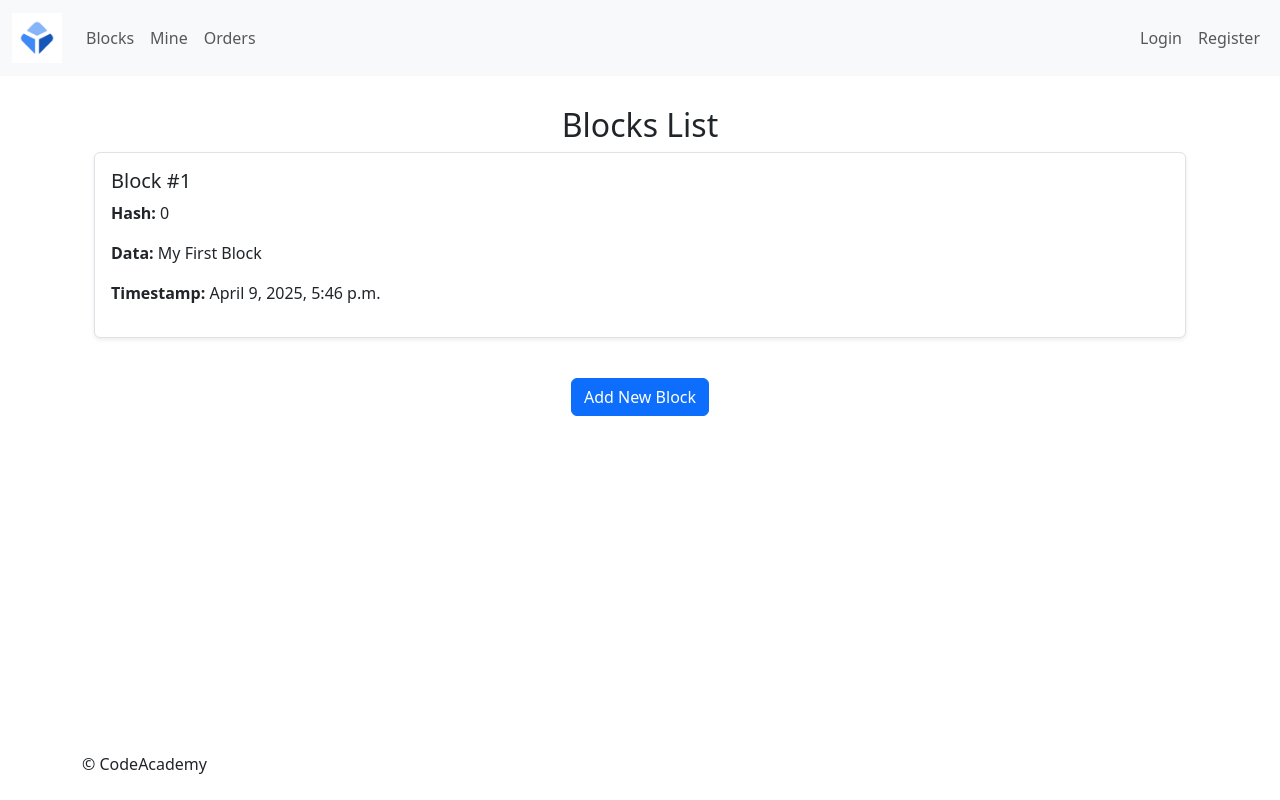
After one commit to GretaJ975/Blockchain, a Django app: page /blocks/ in a window 1280 px wide. The commit adds this page. Run offline with Django 5.2, Linux system fonts and the light colour scheme; data comes from the database, SQL or seed files in the repository; both versions use the stored data as it was after the commit.

Commit message:
Add changes

```diff
--- a/blockchain/models.py
+++ b/blockchain/models.py
@@ -12,7 +12,7 @@ from PIL import Image
 
 
 class Block(models.Model):
-    index = models.IntegerField()
+    index = models.IntegerField(null = True, blank = True)
     timestamp = models.DateTimeField(default=datetime.utcnow)
     data = models.TextField()
     previous_hash = models.CharField(max_length=64)
@@ -22,14 +22,13 @@ class Block(models.Model):
 
 
     def save(self, *args, **kwargs):
-        # Set the 'index' field automatically before saving
-        if not self.index:  # Only set the index if it's not already set
-            last_block = Block.objects.all()
-            last_block = Block.objects.all().order_by('-index').first()
-            if last_block:
-                self.index = last_block.index + 1
-            else:
-                self.index = 1  # The first block in the chain will have index 1
+
+        if block := Block.objects.last():
+            self.previous_hash= block.hash
+        else:
+            self.previous_hash="0"
+        self.hash= self.compute_hash
+
         super().save(*args, **kwargs)
 
 
@@ -48,23 +47,18 @@ class Block(models.Model):
         }, sort_keys=True).encode()
         return hashlib.sha256(block_data).hexdigest()
 
-    def generate_hash(self):
-        block_string = f"{self.index}{self.previous_hash}{self.timestamp}{self.data}".encode()
-        return hashlib.sha256(block_string).hexdigest()
 
     @staticmethod
     def get_latest_block():
         return Block.objects.order_by('-index').first()
 
 class CreateMine(models.Model):
+    block = models.OneToOneField (Block, on_delete= models.CASCADE)
     timestamp = models.DateTimeField(auto_now_add=True)
     previous_hash = models.CharField(max_length=64, blank=True, null=True)
     data = models.TextField()
     hash = models.CharField(max_length=64, unique=True, blank=True)
 
-    def __init__(self, *args, **kwargs):
-        super().__init__(args, kwargs)
-        self.id = None
 
     def save(self, *args, **kwargs):
         if not self.hash:
--- a/blockchain/templates/blockchain/base.html
+++ b/blockchain/templates/blockchain/base.html
@@ -27,7 +27,7 @@
         <div class="collapse navbar-collapse" id="navbarNav">
           <ul class="navbar-nav w-100">
             <li class="nav-item">
-              <a class="nav-link" href="{% url 'block' %}">Block</a>
+              <a class="nav-link" href="{% url 'blocks' %}">Blocks</a>
             </li>
 
             <li class="nav-item">
--- /dev/null
+++ b/blockchain/templates/blockchain/block_list.html
@@ -0,0 +1,28 @@
+{% extends 'blockchain/base.html' %}
+
+{% block title %}Blockchain Viewer{% endblock %}
+
+{% block content %}
+<div class="container">
+    <h2 class="text-center">Blocks List</h2>
+
+    {% if blocks %}
+        <div class="list-group">
+            {% for block in blocks %}
+                <div class="list-group-item mb-3 p-3 border rounded shadow-sm">
+                    <h5>Block #{{ forloop.counter }}</h5>
+                    <p><strong>Hash:</strong> {{ block.hash }}</p>
+                    <p><strong>Data:</strong> {{ block.data }}</p>
+                    <p><strong>Timestamp:</strong> {{ block.timestamp }}</p>
+                </div>
+            {% endfor %}
+        </div>
+    {% else %}
+        <p class="text-center">No blocks found in the blockchain.</p>
+    {% endif %}
+
+    <div class="text-center mt-4">
+        <a href="{% url 'create_block' %}" class="btn btn-primary">Add New Block</a>
+    </div>
+</div>
+{% endblock %}
--- a/blockchain/urls.py
+++ b/blockchain/urls.py
@@ -19,7 +19,7 @@ urlpatterns = [
     path('orders/', order_list, name='orders'),
     path('order/<int:pk>/', views.OrderDetailView, name='order_detail'),
     path('create-order/', views.create_order, name='create_order'),
-    path('block/', views.block, name='block'),
+    path('blocks/', views.block_list, name='blocks'),
 ]
 
 urlpatterns += [
--- a/blockchain/views.py
+++ b/blockchain/views.py
@@ -4,6 +4,7 @@ import requests
 
 from django.contrib.auth.decorators import login_required
 from django.core.checks import messages
+from django.views.generic import ListView, DetailView
 from rest_framework.decorators import api_view
 from rest_framework.response import Response
 
@@ -63,7 +64,6 @@ def block_detail(request, block_id):
     return render(request, 'blockchain/block_detail.html', {'block': block})
 
 
-
 def about(request):
     return render(request, 'blockchain/about.html')
 
@@ -89,22 +89,33 @@ def create_mine(request):
         while not new_hash.startswith("0000"):
             nonce += 1
             new_hash = hashlib.sha256(f"{previous_hash}{nonce}".encode()).hexdigest()
+        print ("LAST_BLOCK", last_block)
 
-
-        block = CreateMine.objects.create(
+        block = CreateMine(
+            block= last_block,
             data=f"Mined block at {time.ctime()}",
             previous_hash=previous_hash,
             # nonce=nonce,
             hash=new_hash,
         )
+        block.save()
         return render(request, 'blockchain/create_mine.html', {'last_block': last_block})
 
 
 
+def mine (request):
+    mines = CreateMine.objects.all()
+    return render(request, 'blockchain/mine.html', context = {'mines': mines})
 
-def mine (request):
-    return render(request, 'blockchain/mine.html')
+class OrderListView(ListView):
+    model = Order
+    template_name = 'orders/order_list.html'
+    context_object_name = 'orders'
 
+class OrderDetailView(DetailView):
+    model = Order
+    template_name = 'orders/order_detail.html'
+    context_object_name = 'order'
 
 def order_list(request):
     orders = Order.objects.all().order_by('-timestamp')  # Fetch all orders, latest first
@@ -115,15 +126,16 @@ def create_order(request):
         form = OrderForm(request.POST)
         if form.is_valid():
             form.save()
-            return redirect('orders')  # Redirect to orders page after creating
+            return redirect('order')  # Redirect to orders page after creating
     else:
         form = OrderForm()
 
     return render(request, 'blockchain/create_order.html', {'form': form})
 
 
-def block(request):
-    return render(request, 'blockchain/block.html')
+def block_list(request):
+    blocks = Block.objects.all()
+    return render(request, 'blockchain/block_list.html', {'blocks': blocks})
 
 def generate_block_hash(block):
     block_string = f"{block.index}{block.timestamp}{block.data}{block.previous_hash}"
```
Also changed, not shown: blockchain/forms.py (+15 -1 lines), blockchain/templates/blockchain/mine.html (+7 -5 lines), blockchain/migrations/0005_createmine_block.py (added), blockchain/migrations/0006_remove_block_index.py (added), blockchain/migrations/0007_block_index.py (added), create_blockchain.sqlite3.
